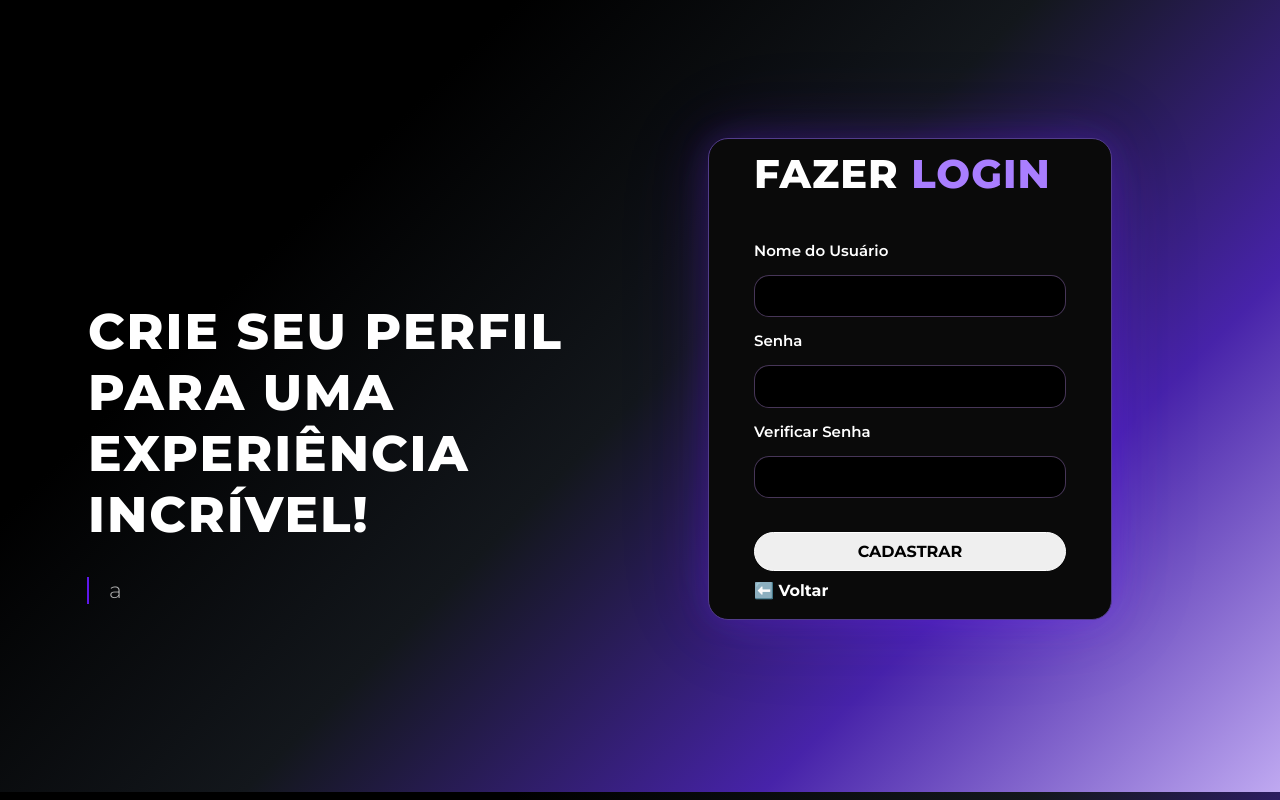
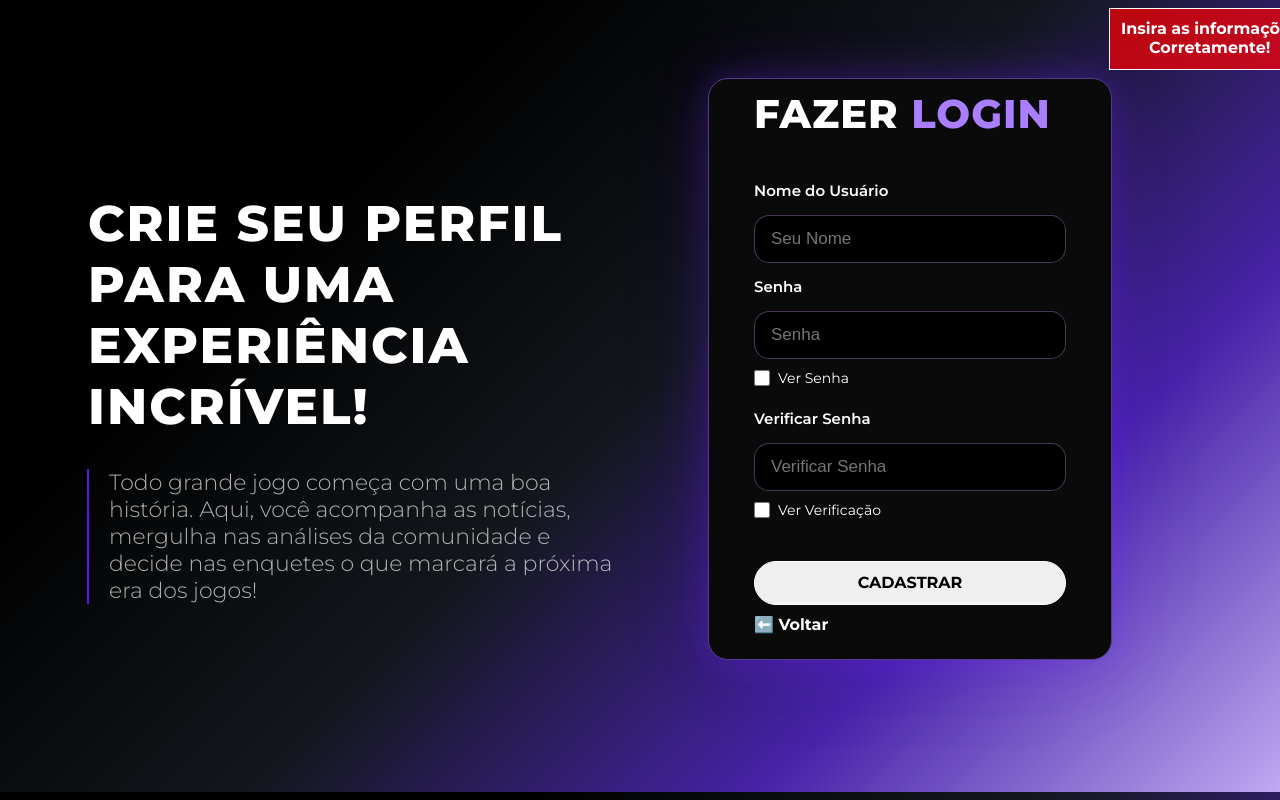
Before and after one commit to Felipe-Genaro/Projeto-Individual, a plain HTML site: page templates/cadastroPerfil.html in a window 1280 px wide. Both pictures are taken after a click on the button "CADASTRAR". Drawn offline with Linux system fonts and the light colour scheme.

Commit message:
Implemento de JS para verificar as senhas e finalização estética da página de Cadastro e página de Login

```diff
--- a/static/styles/cadastro.css
+++ b/static/styles/cadastro.css
@@ -48,10 +48,10 @@ body{
 
 .campo_cadastro{
     display: flex;
-    height: 480px;
+    height: 580px;
     width: 460px;
     border-radius: 20px;
-    margin-top: 130px;
+    margin-top: 70px;
     margin-right: 160px;
     background-color: rgb(10, 10, 10);
     box-shadow:
@@ -93,6 +93,25 @@ body{
     color: white;
 }
 
+.verif_senha {
+    display: flex;
+    align-items: center;
+    gap: 8px;
+    font-family: var(--Fonte-Titulo);
+    font-size: 14px; color: white;
+    margin-top: 6px; margin-bottom: 12px;
+    cursor: pointer;
+}
+
+.verif_senha input[type="checkbox"] {
+    height: 16px;
+    width: 16px;
+    margin: 0;
+    padding: 0;
+    border: none;
+    cursor: pointer;
+}
+
 .campo_cadastro button{
     font-family: var(--Fonte-Titulo);
     margin-top: 30px;
@@ -102,6 +121,7 @@ body{
     font-size: 16px;
     font-weight: bolder;
 }
+
 
 .campo_cadastro .fazer_cadastro{
     margin-top: 30px;
@@ -115,6 +135,36 @@ body{
     text-underline-offset: 5px;
 }
 
+
+#div_resultado_senha{
+    font-size: 20px;
+    font-family: var(--Fonte-Titulo);
+    font-weight: 600;
+}
+
+#div_msg{
+    position: fixed;
+    z-index: 1;
+    width: 200px;
+    height: 50px;
+    margin-left: 86%;
+    text-align: center;
+    font-family: var(--Fonte-Titulo);
+    padding-top: 10px;
+    background-color:  rgb(10, 10, 10);
+    border: 1px solid #523d8b;
+}
+
+.erro{
+    color: white;
+    font-weight: bold;
+}
+
+.sucesso{
+    color: white;
+    font-weight: bold;
+}
+
 .campo_cadastro #voltar{
     font-family: var(--Fonte-Titulo);
     color: white;
@@ -126,3 +176,21 @@ body{
     font-size: 16px;
     font-weight: bolder;
 }
+
+.senha_insegura, .senha_fraca{
+    border-bottom: #ff0000 2px solid;
+    padding-bottom: 5px;
+    border-width: 5px;
+}
+
+.senha_media{
+    border-bottom: yellow 2px solid;
+    padding-bottom: 5px;
+    border-width: 5px;
+}
+
+.senha_forte{
+    border-bottom: rgb(1, 186, 1) 2px solid;
+    padding-bottom: 5px;
+    border-width: 5px;
+}
--- a/templates/cadastroPerfil.html
+++ b/templates/cadastroPerfil.html
@@ -10,22 +10,95 @@
     <div class="mensagens">
         <h1>CRIE SEU PERFIL PARA UMA EXPERIÊNCIA INCRÍVEL!</h1>
 
-        <p>a</p>
+        <p>Todo grande jogo começa com uma boa
+            história. Aqui, você acompanha as notícias,
+            mergulha nas análises da comunidade e
+            decide nas enquetes o que marcará a próxima
+            era dos jogos!</p>
     </div>
+    <div id="div_msg" style="display: none;"></div>
      <div class="campo_cadastro">
         <h2>FAZER <span>LOGIN</span></h2>
 
         <p>Nome do Usuário</p>
-        <input type="text" id="ipt_nome">
+        <input type="text" id="ipt_nome" placeholder="Seu Nome">
 
         <p>Senha</p>
-        <input type="password" id="ipt_senha">
+        <input type="password" id="ipt_senha"  placeholder="Senha" onkeyup="senha()">
+        <span class="verif_senha"><input type="checkbox" onclick="verSenha()">Ver Senha </span>
+
 
         <p>Verificar Senha</p>
-        <input type="password" id="ipt_verificarSenha">
+        <input type="password" id="ipt_verificarSenha"  placeholder="Verificar Senha" onkeyup="senha()">
+        <span class="verif_senha"> <input type="checkbox" onclick="verifSenha()">Ver Verificação</span>
 
-        <button>CADASTRAR</button>
+        <div id="div_resultado_senha"></div>
+        <button onclick="cadastrar()">CADASTRAR</button>
+
         <a href="../templates/loginPerfil.html" id="voltar">⬅️ Voltar</a>
     </div>
 </body>
 </html>
+<script>
+    function verSenha() {  // Usei o W3 Schools para pegar essa parte de ver a senha
+        let senha = document.getElementById("ipt_senha");
+
+        if (senha.type === "password") {
+            senha.type = "text";
+        } else {
+            senha.type = "password";
+        }
+    }
+
+    function verifSenha() {
+        let verificar_senha = document.getElementById("ipt_verificarSenha");
+
+        if (verificar_senha.type === "password") {
+            verificar_senha.type = "text";
+        } else {
+            verificar_senha.type = "password";
+        }
+    }
+    function senha() {
+        let senha = ipt_senha.value
+        let senhaCaracter = senha.length
+
+        if(senhaCaracter >= 8 && senha != senha.toLowerCase() && senha != senha.toUpperCase() && (senha.includes('#') ||  senha.includes('@') ||  senha.includes('!'))){
+
+            div_resultado_senha.innerHTML = '<br> <span class = "senha_forte" style="color: rgb(1, 186, 1);">Senha Forte </span>'
+
+        }else if((senhaCaracter >= 8 && senha != senha.toLowerCase()) || ( senha != senha.toLowerCase() && senha != senha.toUpperCase()) ||(senhaCaracter >= 8 && senha != senha.toUpperCase()) ){
+
+            div_resultado_senha.innerHTML = '<br> <span class = "senha_media" style="color: yellow;">Senha Média </span>'
+
+        }else if(senhaCaracter >= 8 || senha != senha.toLowerCase() || senha != senha.toUpperCase()){
+
+            div_resultado_senha.innerHTML = '<br> <span class = "senha_fraca" style="color: red;">Senha Fraca </span>'
+
+        }else{
+
+            div_resultado_senha.innerHTML = '<br>  <span class = "senha_insegura" style="color: red;">Senha Insegura </span>'
+        }
+    }
+
+    function cadastrar() {
+        let nome = ipt_nome.value
+        let senha = ipt_senha.value
+        let verificacao_senha = ipt_verificarSenha.value
+        div_msg.innerHTML = ``
+
+        if (nome != '' && (senha != '' && verificacao_senha != '')) {
+            if (senha == verificacao_senha) {
+                div_msg.style.display = 'block'
+                div_msg.innerHTML =`<span class= 'sucesso'>Cadastro feito com Sucesso!`
+            }else{
+                div_msg.innerHTML = `Verifique se a senha foi digitada corretamente!`
+            }
+        }else{
+            div_msg.style.display = 'block'
+            div_msg.style.background = ' #fd0000b5'
+            div_msg.style.border = '1px solid white'
+            div_msg.innerHTML = `<span class= 'erro'>Insira as informações Corretamente!<span>`
+        }
+    }
+</script>
```
